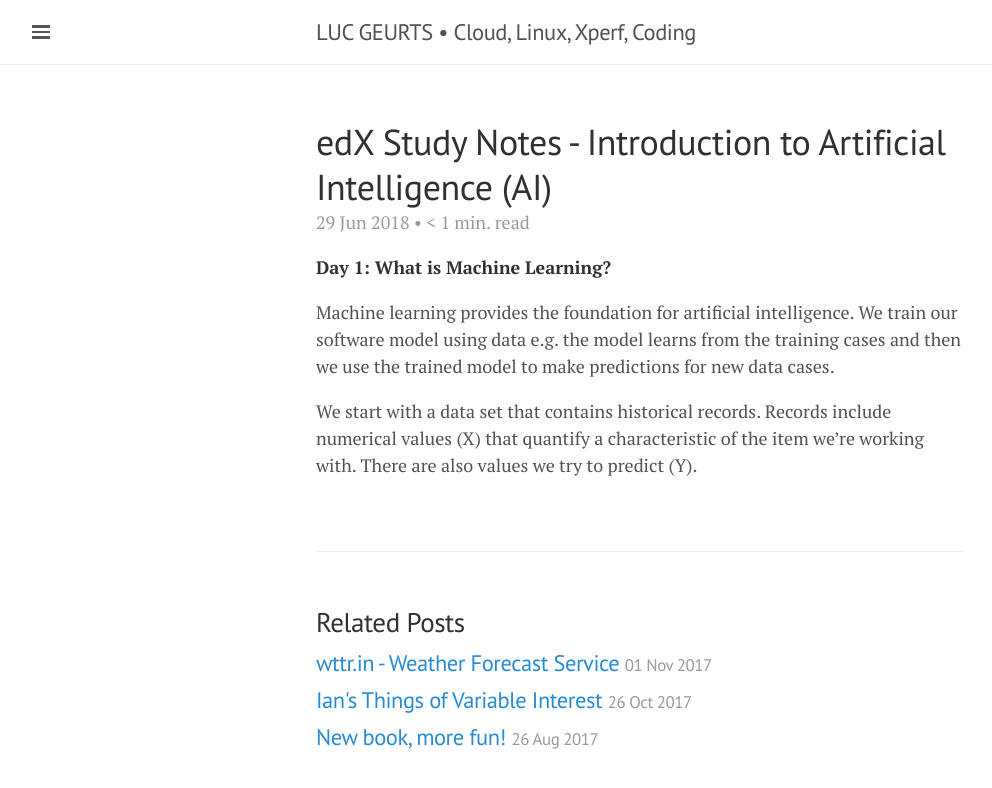
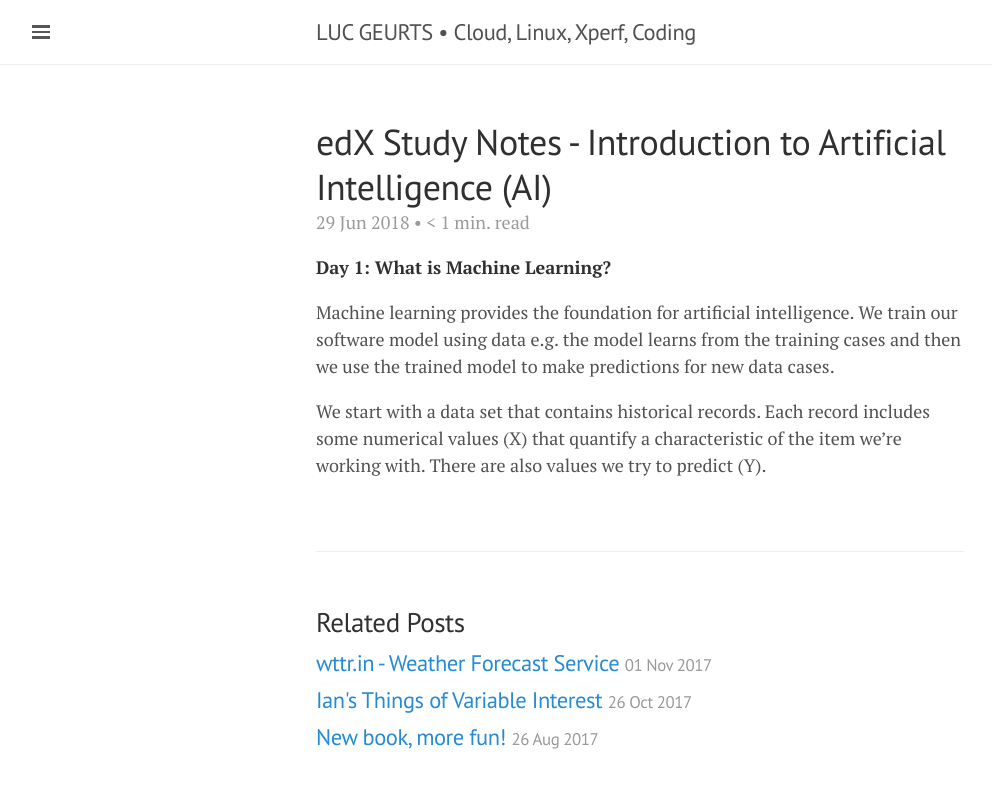
Before and after one commit to lgeurts/lgeurts.github.io, a Jekyll site: the page built from _posts/2018-06-29-introduction-to-artificial-intelligence.md, in a window 1280 px wide. Shown: the top 788 px of the page, without its empty margins (0-992 px from the left). Built offline with Jekyll 4.4.1, drawn with Linux system fonts in a browser that asks for light colours; nearby versions of some CDN libraries; comment, search, counter and statistics services are not loaded.

Commit message:
Update 2018-06-29-introduction-to-artificial-intelligence.md

```diff
--- a/_posts/2018-06-29-introduction-to-artificial-intelligence.md
+++ b/_posts/2018-06-29-introduction-to-artificial-intelligence.md
@@ -11,5 +11,5 @@ tags: [ edX Courseware, artificial intelligence ]
 
 Machine learning provides the foundation for artificial intelligence. We train our software model using data e.g. the model learns from the training cases and then we use the trained model to make predictions for new data cases.
 
-We start with a data set that contains historical records. Records include numerical values (X) that quantify a characteristic of the item we're working with.
+We start with a data set that contains historical records. Each record includes some numerical values (X) that quantify a characteristic of the item we're working with.
 There are also values we try to predict (Y).
```
